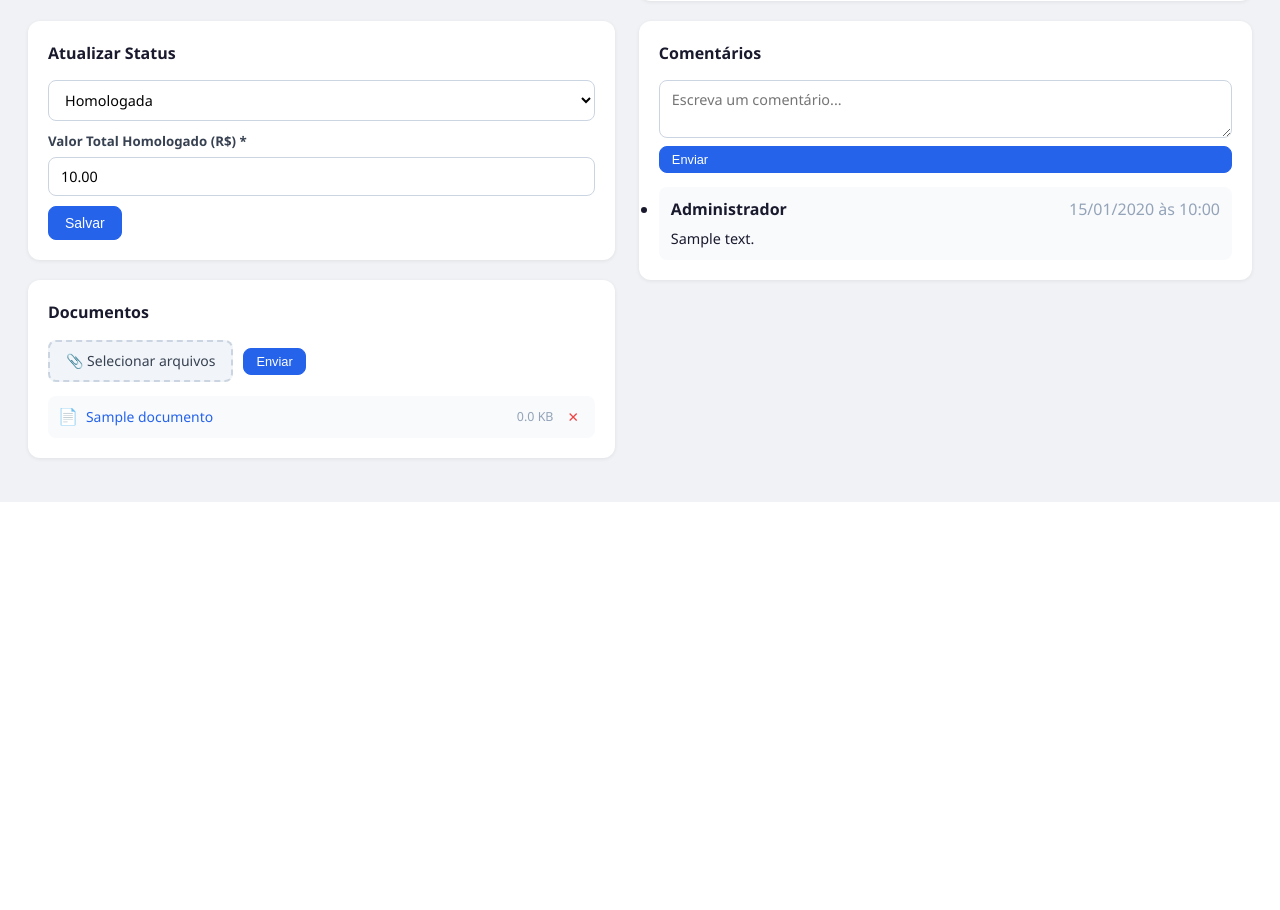
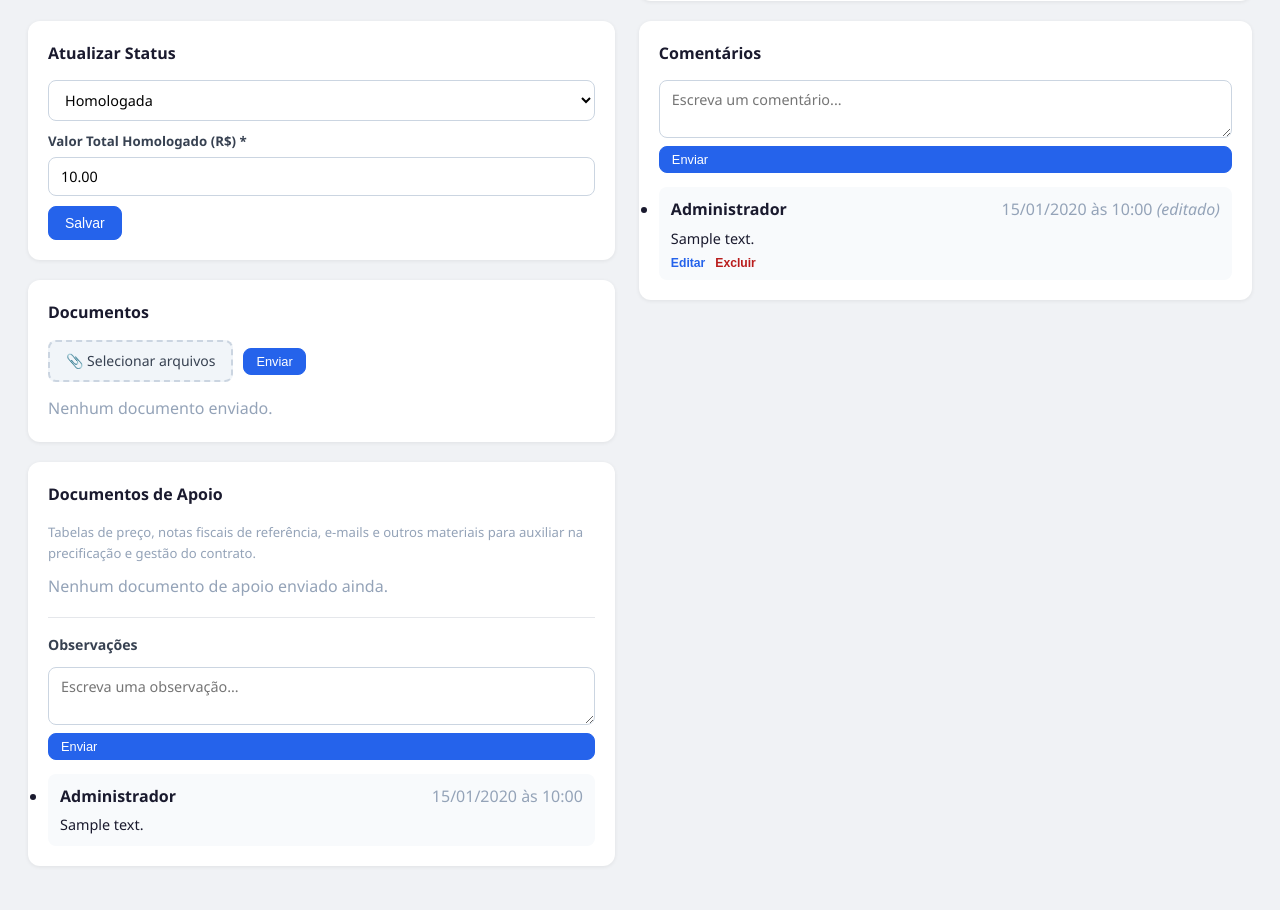
Before and after one commit to igorsantoscost-rgb/Software-de-Licita-es, a Flask app: page /licitacoes/1 in a window 1280 px wide. Shown: the part 978-1888 px from the top of the page. Before the commit the page ends 1480 px from the top, so only its background shows below. Run offline with Flask 3, Linux system fonts and the light colour scheme; a user stored in the database is signed in; tables that the repository leaves empty hold one stand-in row (values such as "Sample post").

Commit message:
feat: documentos de apoio do cliente com observacoes, e edicao/exclusao de comentarios do assessor

```diff
--- a/app/routes/licitacoes.py
+++ b/app/routes/licitacoes.py
@@ -3,7 +3,7 @@ from flask import (Blueprint, render_template, redirect, url_for,
 from flask_login import login_required, current_user
 from app.models import (Licitacao, Documento, ItemLicitacao, Cliente,
                         STATUS_CHOICES, PORTAL_CHOICES, TIPOS_DOC_LICITACAO_UNICOS,
-                        ComentarioLicitacao)
+                        ComentarioLicitacao, ObservacaoApoio)
 from app import db
 from datetime import datetime
 import os, uuid, requests
@@ -334,6 +334,92 @@ def excluir_item(item_id):
     return redirect(url_for("lic.detalhe", id=lic_id))
 
 
+# ─── Documentos de Apoio (cliente) ────────────────────────────────────────────
+
+EXTENSOES_APOIO_PERMITIDAS = {
+    ".pdf", ".html", ".htm", ".ppt", ".pptx", ".xls", ".xlsx", ".csv", ".txt"
+}
+
+
+@lic_bp.route("/<int:id>/apoio/upload", methods=["POST"])
+@login_required
+def upload_apoio(id):
+    lic = Licitacao.query.get_or_404(id)
+    if current_user.is_assessor() or lic.cliente_id != current_user.cliente_id:
+        abort(403)
+    arquivos = request.files.getlist("arquivos")
+    nome_personalizado = request.form.get("nome_personalizado", "").strip()
+    enviados = 0
+    for f in arquivos:
+        if not f.filename:
+            continue
+        ext = os.path.splitext(f.filename)[1].lower()
+        if ext not in EXTENSOES_APOIO_PERMITIDAS:
+            flash(f"Tipo de arquivo não permitido: {f.filename}. "
+                  "Use PDF, HTML, PPT, XLS, CSV ou TXT.", "erro")
+            continue
+        caminho = _salvar_arquivo(f, id)
+        # Se o cliente renomeou o arquivo, usa o nome dado (mantendo a extensao original)
+        if nome_personalizado and len(arquivos) == 1:
+            nome_exibido = nome_personalizado
+            if not nome_exibido.lower().endswith(ext):
+                nome_exibido += ext
+        else:
+            nome_exibido = f.filename
+        doc = Documento(
+            licitacao_id=id,
+            categoria="apoio",
+            tipo="outros",
+            nome_original=nome_exibido,
+            caminho=caminho,
+            tamanho=os.path.getsize(caminho),
+            enviado_por=current_user.id,
+        )
+        db.session.add(doc)
+        enviados += 1
+    if enviados:
+        db.session.commit()
+        flash("Documento(s) de apoio enviado(s).", "ok")
+    return redirect(url_for("lic.detalhe", id=id))
+
+
+@lic_bp.route("/apoio/<int:doc_id>/excluir", methods=["POST"])
+@login_required
+def excluir_doc_apoio(doc_id):
+    doc = Documento.query.get_or_404(doc_id)
+    lic = Licitacao.query.get_or_404(doc.licitacao_id)
+    if doc.categoria != "apoio":
+        abort(404)
+    if current_user.is_assessor() or lic.cliente_id != current_user.cliente_id:
+        abort(403)
+    lic_id = doc.licitacao_id
+    try:
+        os.remove(doc.caminho)
+    except FileNotFoundError:
+        pass
+    db.session.delete(doc)
+    db.session.commit()
+    flash("Documento de apoio removido.", "ok")
+    return redirect(url_for("lic.detalhe", id=lic_id))
+
+
+@lic_bp.route("/<int:id>/apoio/observacao", methods=["POST"])
+@login_required
+def adicionar_observacao_apoio(id):
+    lic = Licitacao.query.get_or_404(id)
+    if not _pode_ver(lic):
+        abort(403)
+    texto = request.form.get("texto", "").strip()
+    if not texto:
+        flash("Escreva algo antes de enviar.", "erro")
+        return redirect(url_for("lic.detalhe", id=id))
+    obs = ObservacaoApoio(licitacao_id=id, autor_id=current_user.id, texto=texto)
+    db.session.add(obs)
+    db.session.commit()
+    flash("Observação enviada.", "ok")
+    return redirect(url_for("lic.detalhe", id=id))
+
+
 # ─── Comentários ──────────────────────────────────────────────────────────────
 
 @lic_bp.route("/<int:id>/comentar", methods=["POST"])
@@ -355,6 +441,36 @@ def comentar(id):
     db.session.commit()
     flash("Comentário enviado.", "ok")
     return redirect(url_for("lic.detalhe", id=id))
+
+
+@lic_bp.route("/comentario/<int:comentario_id>/editar", methods=["POST"])
+@login_required
+def editar_comentario(comentario_id):
+    comentario = ComentarioLicitacao.query.get_or_404(comentario_id)
+    if not current_user.is_assessor() or comentario.autor_id != current_user.id:
+        abort(403)
+    texto = request.form.get("texto", "").strip()
+    if not texto:
+        flash("O comentário não pode ficar vazio.", "erro")
+        return redirect(url_for("lic.detalhe", id=comentario.licitacao_id))
+    comentario.texto = texto
+    comentario.editado_em = datetime.utcnow()
+    db.session.commit()
+    flash("Comentário atualizado.", "ok")
+    return redirect(url_for("lic.detalhe", id=comentario.licitacao_id))
+
+
+@lic_bp.route("/comentario/<int:comentario_id>/excluir", methods=["POST"])
+@login_required
+def excluir_comentario(comentario_id):
+    comentario = ComentarioLicitacao.query.get_or_404(comentario_id)
+    if not current_user.is_assessor() or comentario.autor_id != current_user.id:
+        abort(403)
+    lic_id = comentario.licitacao_id
+    db.session.delete(comentario)
+    db.session.commit()
+    flash("Comentário removido.", "ok")
+    return redirect(url_for("lic.detalhe", id=lic_id))
 
 
 # ─── Resumo com IA ───────────────────────────────────────────────────────────
--- a/app/static/css/style.css
+++ b/app/static/css/style.css
@@ -606,3 +606,37 @@ small { font-size: .8rem; }
 }
 .comentario-topo { display: flex; align-items: center; justify-content: space-between; gap: 8px; margin-bottom: 4px; }
 .comentario-texto { margin: 0; font-size: .9rem; white-space: pre-wrap; }
+.comentario-acoes { display: flex; gap: 10px; margin-top: 6px; }
+.btn-link-mini {
+  background: none;
+  border: none;
+  padding: 0;
+  font-size: .76rem;
+  color: #2563eb;
+  cursor: pointer;
+  font-weight: 600;
+}
+.btn-link-mini:hover { text-decoration: underline; }
+.btn-link-mini-excluir { color: #b91c1c; }
+.form-editar-comentario { display: flex; flex-direction: column; gap: 8px; margin-top: 6px; }
+.form-editar-comentario textarea {
+  width: 100%;
+  resize: vertical;
+  padding: 9px 12px;
+  border: 1px solid #cbd5e1;
+  border-radius: 8px;
+  font-size: .88rem;
+  font-family: inherit;
+  background: #fff;
+}
+.form-editar-comentario textarea:focus {
+  outline: none;
+  border-color: #2563eb;
+  box-shadow: 0 0 0 3px rgba(37,99,235,.1);
+}
+
+/* ── Documentos de apoio ── */
+.upload-form-apoio { display: flex; flex-wrap: wrap; gap: 10px; align-items: flex-end; margin-bottom: 14px; }
+.upload-form-apoio .campo { margin-bottom: 0; flex: 1; min-width: 160px; }
+.observacoes-apoio-bloco { margin-top: 18px; padding-top: 16px; border-top: 1px solid #e5e7eb; }
+.observacoes-apoio-bloco h4 { font-size: .88rem; font-weight: 600; margin-bottom: 10px; color: #374151; }
--- a/app/static/js/app.js
+++ b/app/static/js/app.js
@@ -60,3 +60,24 @@ if (selectStatus) {
   selectStatus.addEventListener('change', atualizarCamposCondicionaisStatus);
   atualizarCamposCondicionaisStatus(); // estado inicial, ao carregar a pagina
 }
+
+// Editar comentario inline (abre o form de edicao, esconde o texto)
+document.querySelectorAll('.btn-editar-comentario').forEach(btn => {
+  btn.addEventListener('click', () => {
+    const id = btn.dataset.id;
+    const texto = document.getElementById(`comentario-texto-${id}`);
+    const form = document.getElementById(`form-editar-comentario-${id}`);
+    if (texto) texto.style.display = 'none';
+    if (form) form.style.display = 'flex';
+  });
+});
+
+document.querySelectorAll('.btn-cancelar-edicao-comentario').forEach(btn => {
+  btn.addEventListener('click', () => {
+    const id = btn.dataset.id;
+    const texto = document.getElementById(`comentario-texto-${id}`);
+    const form = document.getElementById(`form-editar-comentario-${id}`);
+    if (form) form.style.display = 'none';
+    if (texto) texto.style.display = 'block';
+  });
+});
--- a/app/templates/detalhe_licitacao.html
+++ b/app/templates/detalhe_licitacao.html
@@ -218,9 +218,10 @@
       </form>
       {% endif %}
 
-      {% if lic.documentos %}
+      {% set docs_processo = lic.documentos|selectattr('categoria', 'equalto', 'processo')|list %}
+      {% if docs_processo %}
       <ul class="doc-lista">
-        {% for doc in lic.documentos %}
+        {% for doc in docs_processo %}
         <li class="doc-item">
           <span class="doc-icon">📄</span>
           <a href="{{ url_for('lic.download_doc', doc_id=doc.id) }}" class="doc-nome">{{ doc.nome_original }}</a>
@@ -243,6 +244,70 @@
       {% endif %}
     </div>
 
+    <!-- Documentos de Apoio (cliente) -->
+    <div class="card">
+      <h3>Documentos de Apoio</h3>
+      <p class="muted-sm">Tabelas de preço, notas fiscais de referência, e-mails e outros materiais para auxiliar na precificação e gestão do contrato.</p>
+
+      {% if not current_user.is_assessor() %}
+      <form method="POST" action="{{ url_for('lic.upload_apoio', id=lic.id) }}" enctype="multipart/form-data" class="upload-form-apoio">
+        <div class="campo">
+          <input type="file" name="arquivos" id="input-file-apoio">
+        </div>
+        <div class="campo">
+          <label>Renomear arquivo (opcional)</label>
+          <input type="text" name="nome_personalizado" placeholder="Ex: Tabela de preços - Junho">
+        </div>
+        <button type="submit" class="btn btn-primary btn-sm">Enviar</button>
+      </form>
+      {% endif %}
+
+      {% set docs_apoio = lic.documentos|selectattr('categoria', 'equalto', 'apoio')|list %}
+      {% if docs_apoio %}
+      <ul class="doc-lista">
+        {% for doc in docs_apoio %}
+        <li class="doc-item">
+          <span class="doc-icon">📎</span>
+          <a href="{{ url_for('lic.download_doc', doc_id=doc.id) }}" class="doc-nome">{{ doc.nome_original }}</a>
+          <span class="doc-tamanho muted">{{ (doc.tamanho / 1024)|round(1) }} KB</span>
+          {% if not current_user.is_assessor() %}
+          <form method="POST" action="{{ url_for('lic.excluir_doc_apoio', doc_id=doc.id) }}" class="form-inline">
+            <button type="submit" class="btn-excluir" onclick="return confirm('Excluir documento?')">✕</button>
+          </form>
+          {% endif %}
+        </li>
+        {% endfor %}
+      </ul>
+      {% else %}
+      <p class="muted">Nenhum documento de apoio enviado ainda.</p>
+      {% endif %}
+
+      <!-- Observacoes de apoio -->
+      <div class="observacoes-apoio-bloco">
+        <h4>Observações</h4>
+        <form method="POST" action="{{ url_for('lic.adicionar_observacao_apoio', id=lic.id) }}" class="form-comentario">
+          <textarea name="texto" rows="2" placeholder="Escreva uma observação..." required></textarea>
+          <button type="submit" class="btn btn-primary btn-sm">Enviar</button>
+        </form>
+
+        {% if lic.observacoes_apoio %}
+        <ul class="comentario-lista">
+          {% for o in lic.observacoes_apoio %}
+          <li class="comentario-item">
+            <div class="comentario-topo">
+              <strong>{{ o.autor.nome }}</strong>
+              <span class="muted small">{{ o.criado_em.strftime('%d/%m/%Y às %H:%M') }}</span>
+            </div>
+            <p class="comentario-texto">{{ o.texto }}</p>
+          </li>
+          {% endfor %}
+        </ul>
+        {% else %}
+        <p class="muted">Nenhuma observação ainda.</p>
+        {% endif %}
+      </div>
+    </div>
+
   </div>
 
   <!-- Coluna direita: Comentários -->
@@ -259,12 +324,32 @@
       {% if lic.comentarios %}
       <ul class="comentario-lista">
         {% for c in lic.comentarios %}
-        <li class="comentario-item">
+        <li class="comentario-item" id="comentario-{{ c.id }}">
           <div class="comentario-topo">
             <strong>{{ c.autor.nome }}</strong>
-            <span class="muted small">{{ c.criado_em.strftime('%d/%m/%Y às %H:%M') }}</span>
+            <span class="muted small">
+              {{ c.criado_em.strftime('%d/%m/%Y às %H:%M') }}
+              {% if c.editado_em %}<em>(editado)</em>{% endif %}
+            </span>
           </div>
-          <p class="comentario-texto">{{ c.texto }}</p>
+          <p class="comentario-texto" id="comentario-texto-{{ c.id }}">{{ c.texto }}</p>
+
+          {% if current_user.is_assessor() and c.autor_id == current_user.id %}
+          <div class="comentario-acoes">
+            <button type="button" class="btn-link-mini btn-editar-comentario" data-id="{{ c.id }}">Editar</button>
+            <form method="POST" action="{{ url_for('lic.excluir_comentario', comentario_id=c.id) }}" class="form-inline">
+              <button type="submit" class="btn-link-mini btn-link-mini-excluir" onclick="return confirm('Excluir comentário?')">Excluir</button>
+            </form>
+          </div>
+          <form method="POST" action="{{ url_for('lic.editar_comentario', comentario_id=c.id) }}"
+                class="form-editar-comentario" id="form-editar-comentario-{{ c.id }}" style="display: none;">
+            <textarea name="texto" rows="2" required>{{ c.texto }}</textarea>
+            <div class="comentario-acoes">
+              <button type="submit" class="btn btn-primary btn-sm">Salvar</button>
+              <button type="button" class="btn btn-sm btn-cancelar-edicao-comentario" data-id="{{ c.id }}">Cancelar</button>
+            </div>
+          </form>
+          {% endif %}
         </li>
         {% endfor %}
       </ul>
```
Also changed, not shown: app/__init__.py (+20 -0 lines), app/models.py (+14 -0 lines).
